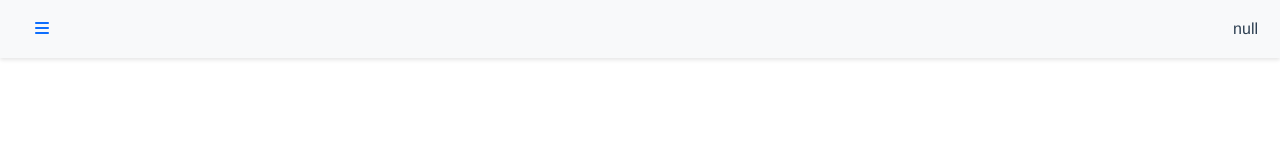
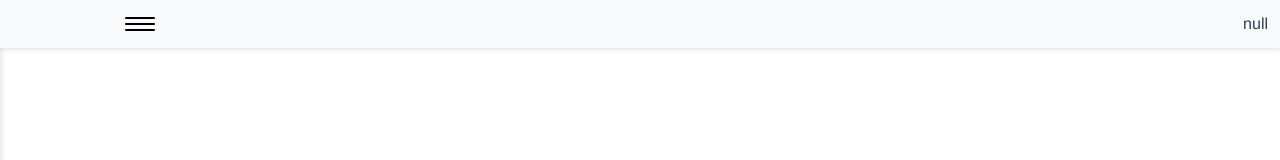
Before and after one commit to TimLin1013/line_bot_django_vue, a Vue app in the folder project/frontend/: page /#/ in a window 1280 px wide. Shown: the top 160 px of the page. Built offline with nearby package versions, Linux system fonts and the light colour scheme; what vue-apexcharts, vue-mobile-calendar would draw is missing.

Commit message:
commit 0717 Jacky

```diff
--- a/project/frontend/src/components/liff_search.vue
+++ b/project/frontend/src/components/liff_search.vue
@@ -5,7 +5,12 @@
     <nav class="navbar navbar-light bg-light fixed-top">
       <div class="container-fluid">
         <button type="button" id="sidebarCollapse" class="btn btn-link" @click="toggleSidebar">
-          <i class="fas fa-bars"></i>
+          <!-- <span class="menu-text">MENU</span> -->
+          <div :class="{ 'menu-icon': true, 'active': sidebarActive }">
+            <span class="menu-bar top-bar"></span>
+            <span class="menu-bar middle-bar"></span>
+            <span class="menu-bar bottom-bar"></span>
+          </div>
         </button>
         <div class="ml-auto">
           <img v-if="$root.$userPictureUrl" :src="$root.$userPictureUrl" alt="Profile Picture" class="profile-picture"/>
@@ -16,6 +21,7 @@
 
     <!-- 側邊 -->
     <nav id="sidebar" ref="sidebar" :class="{ 'active': sidebarActive }" class="bg-light">
+      <button @click="toggleSidebar" class="close-sidebar" style="float: right; margin: 10px; font-size: 24px; background-color: #FAFAFA;">&times;</button>
       <ul class="list-unstyled components">
         <li>
           <a href="#" @click="showPersonalExpense()" :class="{ active: isPersonalExpense }">個人帳本</a>
@@ -431,9 +437,7 @@ export default {
       this.sidebarActive = !this.sidebarActive;
     },
     handleOutsideClick(e) {
-      const sidebar = this.$refs.sidebar;
-      const sidebarButton = document.getElementById('sidebarCollapse');
-      if (!sidebar.contains(e.target) && !sidebarButton.contains(e.target) && this.sidebarActive) {
+      if (this.sidebarActive && !this.$refs.sidebar.contains(e.target) && !e.target.closest('#sidebarCollapse')) {
         this.sidebarActive = false;
       }
     },
@@ -1452,6 +1456,40 @@ body {
   background-color: #fafafa;
   color: #333;
 }
+/* 添加的漢堡菜單到X的CSS */
+.menu-icon {
+  display: flex;
+  flex-direction: column;
+  justify-content: space-around;
+  width: 20px;
+  height: 18px;
+  background: transparent;
+  border: none;
+  cursor: pointer;
+  padding-left: 100px;
+  padding: 10;
+  box-sizing: border-box;
+}
+.menu-bar {
+  width: 30px;
+  height: 2px;
+  background-color: black;
+  border-radius: 10px;
+  transition: all 0.3s linear;
+  position: relative;
+  transform-origin: 1px;
+}
+.menu-icon.active .top-bar {
+  transform: rotate(45deg) translate(0px, -5px);
+}
+
+.menu-icon.active .middle-bar {
+  opacity: 0;
+}
+
+.menu-icon.active .bottom-bar {
+  transform: rotate(-45deg) translate(0px, 5px);
+}
 
 #demo {
   display: flex;
@@ -1465,22 +1503,23 @@ body {
   align-items: center;
   width: 100%;
   background: #FFEFDB;
-  padding: 10px;
+  /* padding-left: 0px;
+  padding-right:0px; */
   box-shadow: 0 2px 4px rgba(0,0,0,0.1);
-  z-index: 1030;
+  z-index: 1060;
 }
 
 #sidebar {
   position: fixed;
   top: 0;
   left: 0;
-  width: 150px;
+  width: 100%;
   height: 100%;
   background: #FFEFDB;
-  transition: all 0.5s ease;
-  transform: translateX(-250px);
+  transition: transform 0.3s ease-in-out;
+  transform: translateX(-100%);
   box-shadow: 2px 0 5px rgba(0, 0, 0, 0.1);
-  z-index: 1020;
+  z-index: 1050;
 }
 
 #sidebar.active {
@@ -1525,6 +1564,10 @@ body {
 
 .payback-container {
   margin-top: 20px;
+}
+.container-fluid {
+  width: 100%;       /* 確保容器寬度為100% */
+  max-width: none;   /* 移除可能存在的最大寬度限制 */
 }
 .fixed-container{
   margin-top: 20px;
@@ -1695,24 +1738,15 @@ body {
   float: right;
 }
 
-.refresh-icon {
-  position: absolute;
-  top: 20px;
-  right: 50%;
-  font-size: 24px;
-  color: #007bff;
-  z-index: 1050;
-  transform-origin: center;
-  transition: transform 0.2s ease-out;
-}
-
-@keyframes spin {
-  0% { transform: rotate(0deg); }
-  100% { transform: rotate(360deg); }
-}
-
-.fa-spin {
-  animation: spin 1s infinite linear;
+#sidebarCollapse {
+  font-family: Arial, sans-serif; /* Arial 字體，並設置一個備選字體 */
+  right: 20px; /* 在圖示和文字之間添加一些間距 */
+}
+
+.menu-text {
+  font-size: 16px;
+  font-weight: bold;
+  margin-right: 10px;
 }
 
 </style>
```
